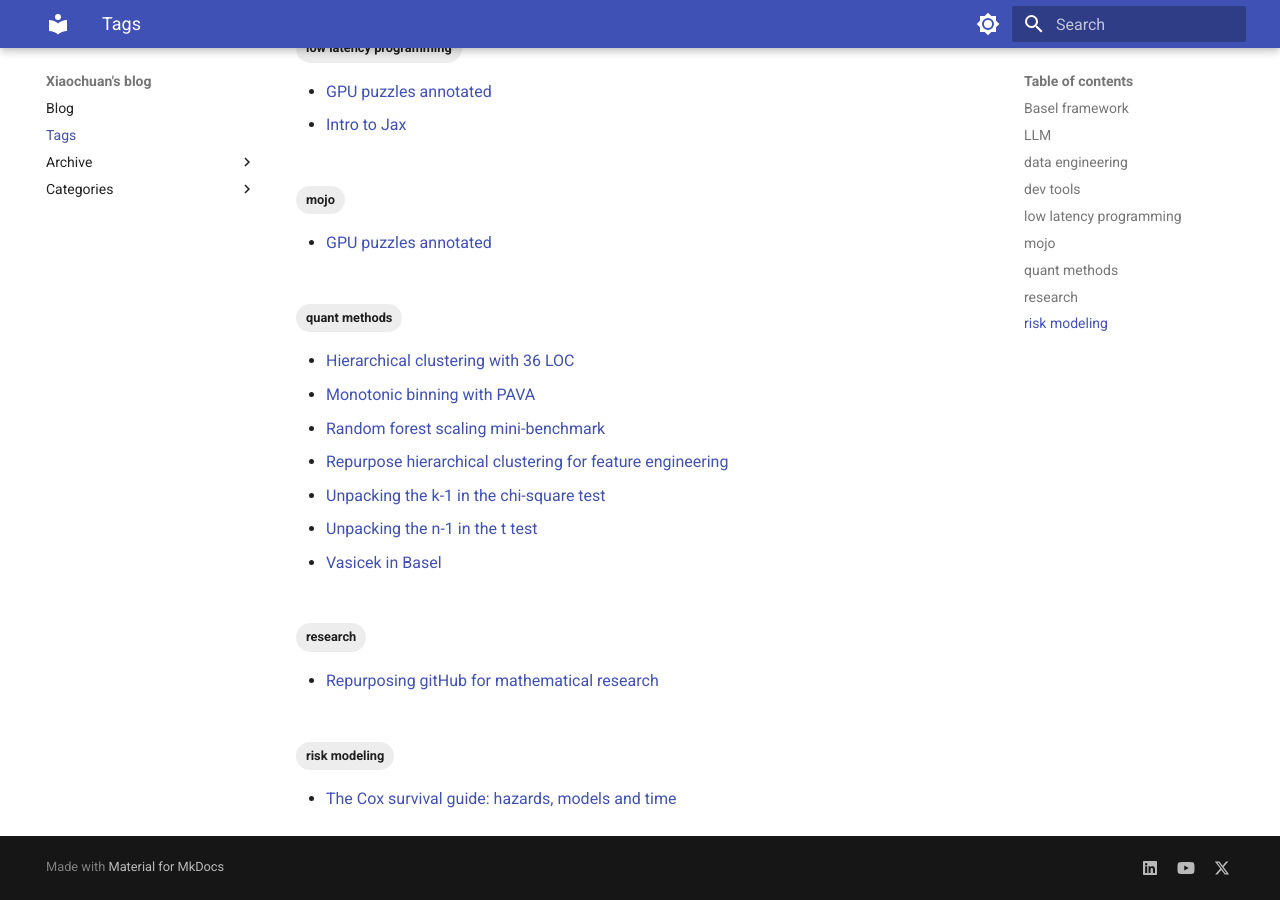
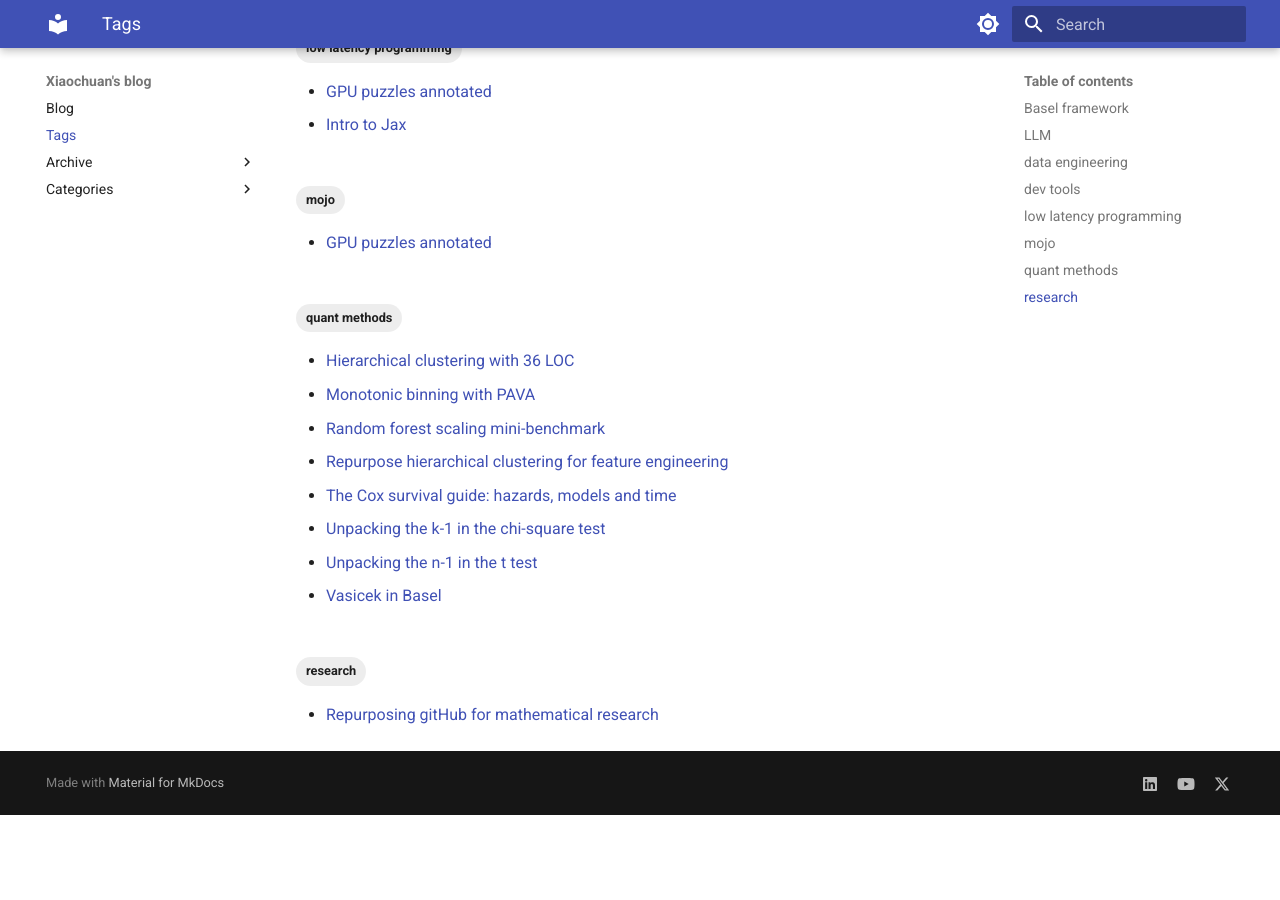
Before and after one commit to xiaochuany/blog, an MkDocs documentation site: the page built from docs/tags.md, in a window 1280 px wide and 900 px high, scrolled down 1264 px. Built offline with MkDocs 1.6.1 and Material for MkDocs 9.7.7, drawn with Linux system fonts in a browser that asks for light colours; after the commit the page ends 2079 px from its top, so only the background shows below that.

Commit message:
update tag

```diff
--- a/docs/posts/2025-02-15-survive.md
+++ b/docs/posts/2025-02-15-survive.md
@@ -3,16 +3,16 @@ date:
     created: 2025-02-15
 authors: [xy]
 categories: [Analysis]
-tags: [risk modeling]
+tags: [quant methods]
 slug: survive
 ---
 
 # The Cox survival guide: hazards, models and time
+<!-- more -->
 
 !!! abstract
     This note is an overview of survival analysis with a focus on the Cox proportional hazards model, a key tool for modelling time-to-event data. We define hazard functions, address right-censoring, and derive estimators like Nelson-Aalen and Kaplan-Meier. The Cox model's semiparametric form and partial likelihood estimation are discussed, along with evaluation metrics such as concordance probability.
 
-<!-- more -->
 
 ## What is hazard?
 
```
